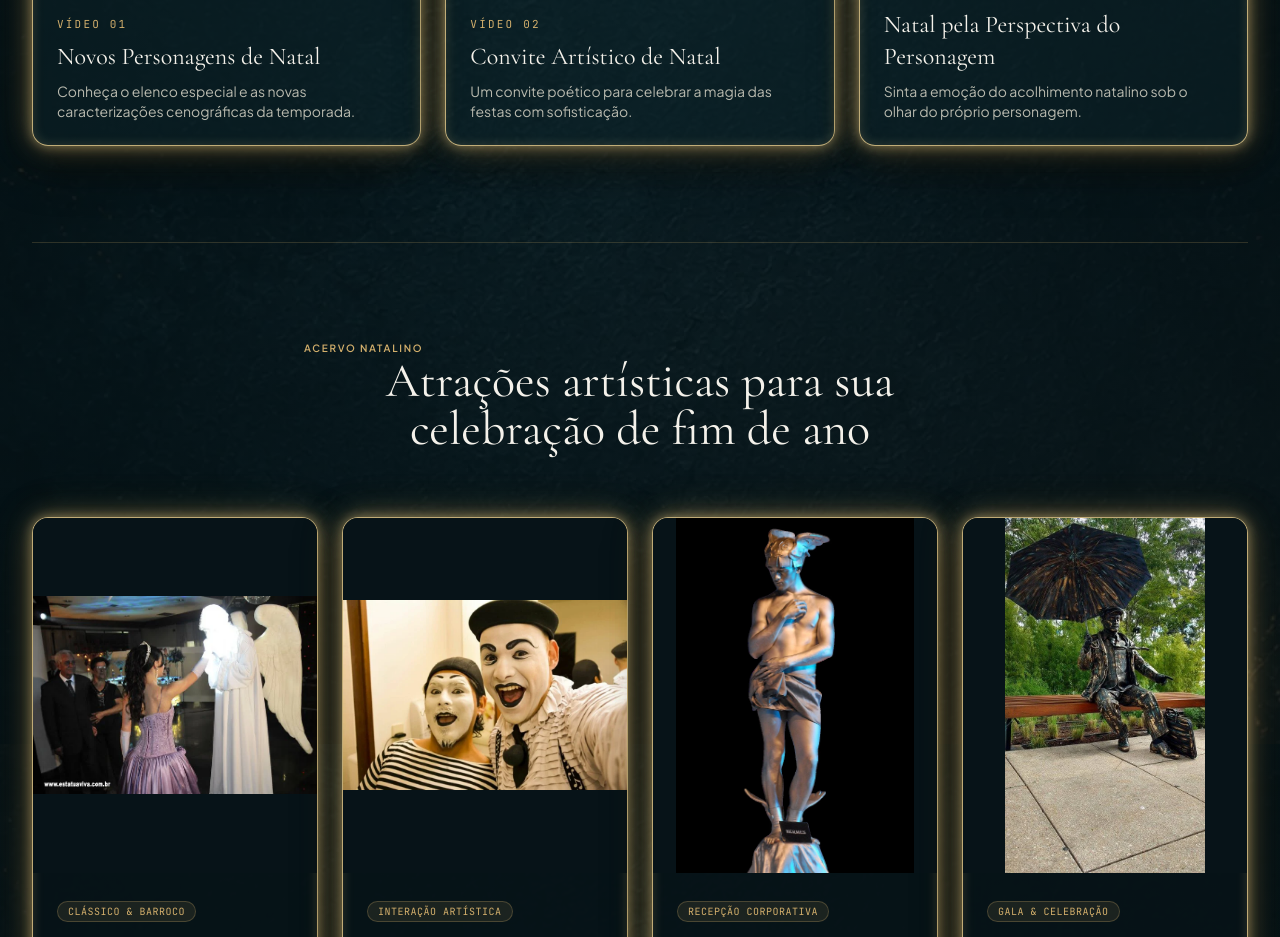
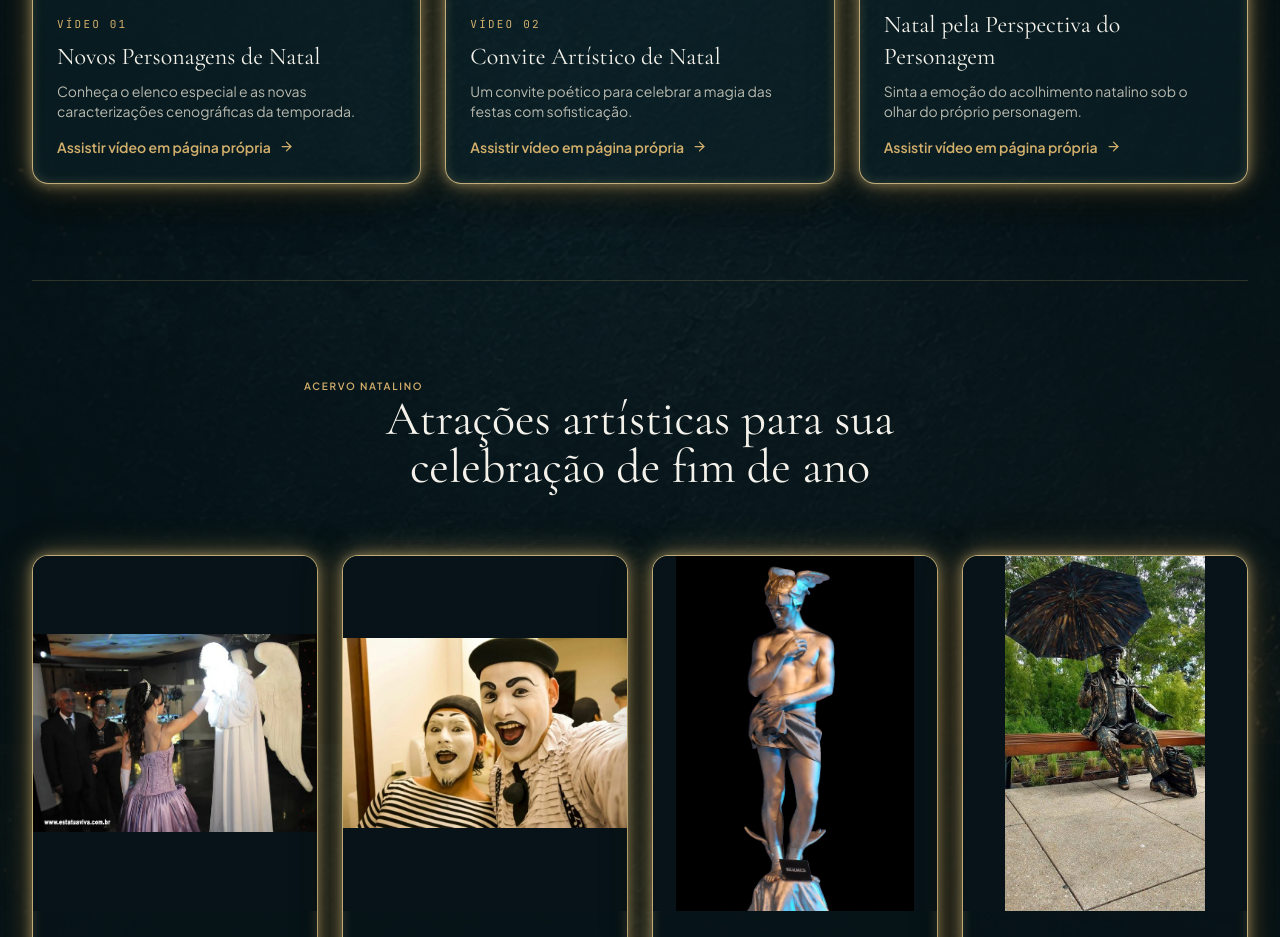
Before and after one commit to mslol21/estatua-viva, a Next.js app: page /natal in a window 1280 px wide. Shown: the part 1560-2497 px from the top of the page. Built offline with nearby package versions, Linux system fonts and the light colour scheme; no server answers.

Commit message:
seo(video): link video watch pages from Christmas gallery

```diff
--- a/src/app/natal/page.tsx
+++ b/src/app/natal/page.tsx
@@ -39,18 +39,21 @@ export const metadata: Metadata = {
 const natalVideos = [
   {
     title: 'Novos Personagens de Natal',
+    slug: 'novos-personagens-de-natal',
     description: 'Conheça o elenco especial e as novas caracterizações cenográficas da temporada.',
     src: '/midia/videos/novos-personagens-de-natal.mp4',
     poster: '/brand/hero-bronze.jpg',
   },
   {
     title: 'Convite Artístico de Natal',
+    slug: 'convite-artistico-de-natal',
     description: 'Um convite poético para celebrar a magia das festas com sofisticação.',
     src: '/midia/videos/convite-artistico-de-natal.mp4',
     poster: '/brand/perfil-oficial.webp',
   },
   {
     title: 'Natal pela Perspectiva do Personagem',
+    slug: 'natal-pela-perspectiva-do-personagem',
     description: 'Sinta a emoção do acolhimento natalino sob o olhar do próprio personagem.',
     src: '/midia/videos/natal-pela-perspectiva-do-personagem.mp4',
     poster: '/brand/artista-share.jpg',
@@ -288,6 +291,9 @@ export default function NatalPage() {
                   <p className="text-stone-warm text-xs sm:text-sm leading-relaxed">
                     {vid.description}
                   </p>
+                  <Link href={`/videos/${vid.slug}`} className="mt-4 inline-flex items-center gap-2 text-sm font-semibold text-champagne-gold hover:underline">
+                    Assistir vídeo em página própria <ArrowRight size={15}/>
+                  </Link>
                 </div>
               </article>
             ))}
```
